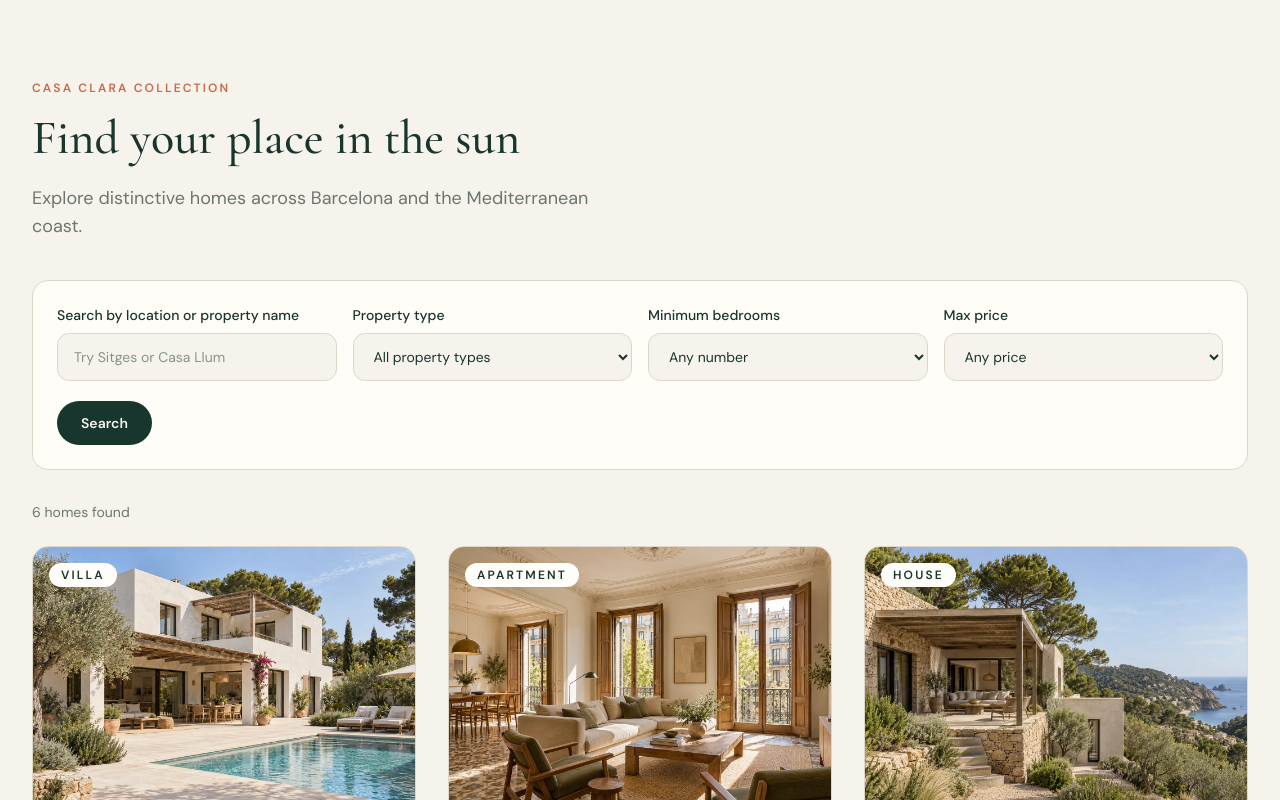
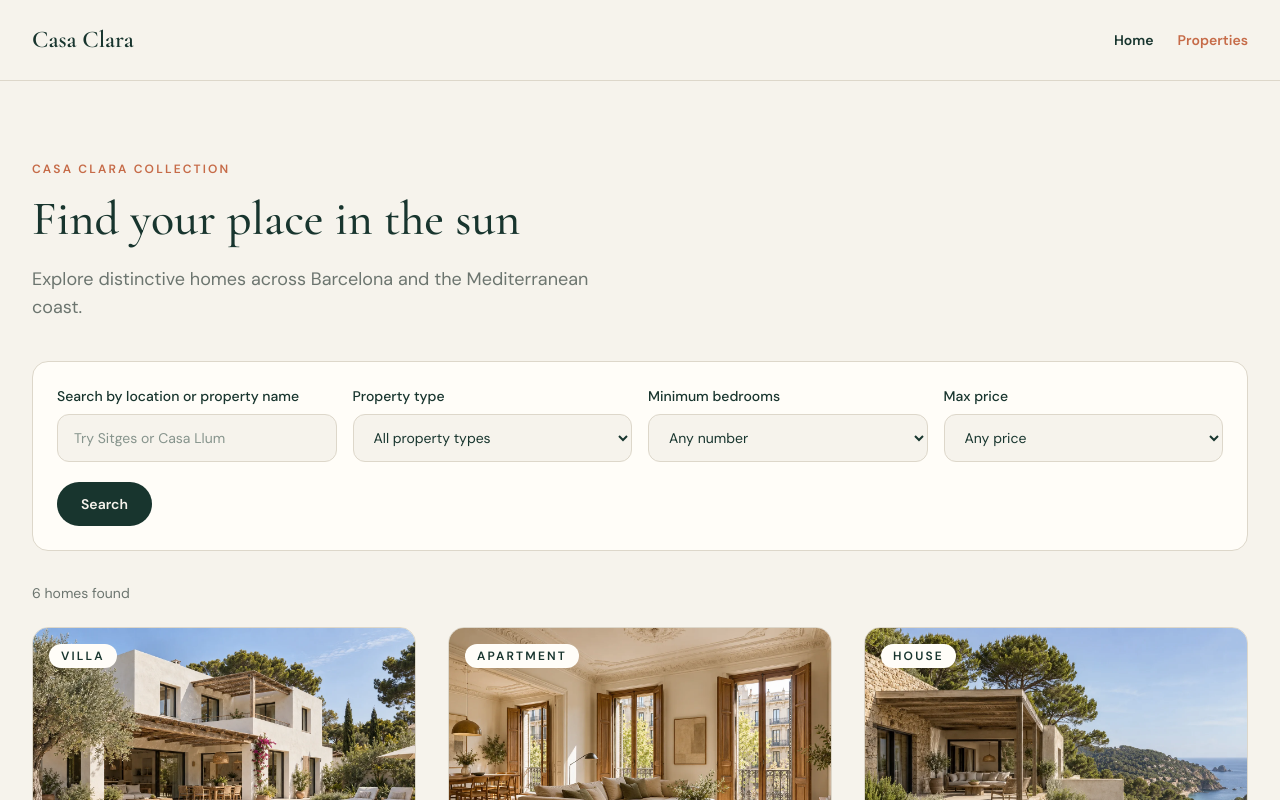
Before and after one commit to AndyBeable/casa-clara, a Next.js app: page /properties in a window 1280 px wide. Shown: the top 800 px of the page. Built offline with nearby package versions, Linux system fonts and the light colour scheme.

Commit message:
feat: add site header navigation

```diff
--- a/app/layout.tsx
+++ b/app/layout.tsx
@@ -1,5 +1,6 @@
 import type { Metadata } from "next";
 import { Cormorant_Garamond, DM_Sans } from "next/font/google";
+import SiteHeader from "@/components/SiteHeader/SiteHeader";
 import "./globals.css";
 
 const dmSans = DM_Sans({
@@ -29,6 +30,7 @@ export default function RootLayout({ children }: LayoutProps<"/">) {
       className={`${dmSans.variable} ${cormorantGaramond.variable} h-full antialiased`}
     >
       <body className="min-h-full bg-background font-sans text-foreground">
+        <SiteHeader />
         {children}
       </body>
     </html>
--- /dev/null
+++ b/components/Navigation/NavigationLinks/NavigationLinks.tsx
@@ -0,0 +1,38 @@
+"use client";
+
+import Link from "next/link";
+import { usePathname } from "next/navigation";
+
+const navLinkClassName =
+  "rounded-sm text-sm font-semibold transition-colors focus-visible:outline-2 focus-visible:outline-offset-4 focus-visible:outline-accent";
+
+export default function NavigationLinks() {
+  const pathname = usePathname();
+  const isHomeActive = pathname === "/";
+  const isPropertiesActive =
+    pathname === "/properties" || pathname.startsWith("/properties/");
+
+  return (
+    <nav aria-label="Primary navigation" className="flex items-center gap-6">
+      <Link
+        href="/"
+        className={`${navLinkClassName} ${
+          isHomeActive ? "text-accent" : "text-foreground hover:text-accent"
+        }`}
+        aria-current={isHomeActive ? "page" : undefined}
+      >
+        Home
+      </Link>
+      <Link
+        href="/properties"
+        className={`${navLinkClassName} ${
+          isPropertiesActive
+            ? "text-accent"
+            : "text-foreground hover:text-accent"
+        }`}
+      >
+        Properties
+      </Link>
+    </nav>
+  );
+}
--- /dev/null
+++ b/components/SiteHeader/SiteHeader.tsx
@@ -0,0 +1,18 @@
+import Link from "next/link";
+import NavigationLinks from "@/components/Navigation/NavigationLinks/NavigationLinks";
+
+export default function SiteHeader() {
+  return (
+    <header className="border-b border-border bg-background">
+      <div className="max-w-7xl mx-auto px-6 lg:px-8 h-20 flex items-center justify-between">
+        <Link
+          href="/"
+          className="font-display text-2xl font-semibold text-foreground transition-colors hover:text-accent focus-visible:outline-2 focus-visible:outline-offset-4 focus-visible:outline-accent"
+        >
+          Casa Clara
+        </Link>
+        <NavigationLinks />
+      </div>
+    </header>
+  );
+}
```
